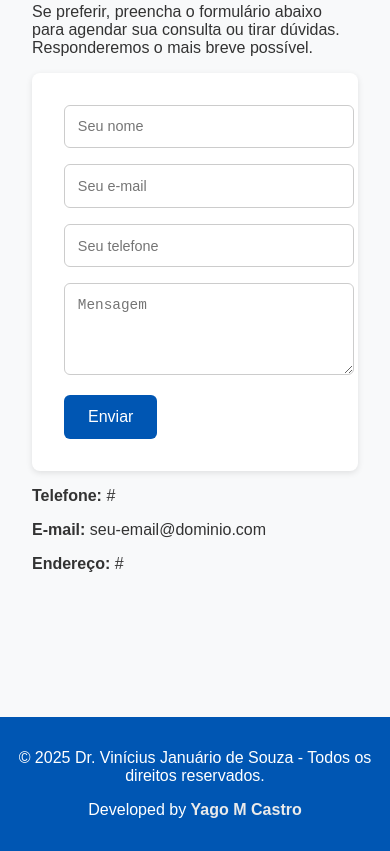
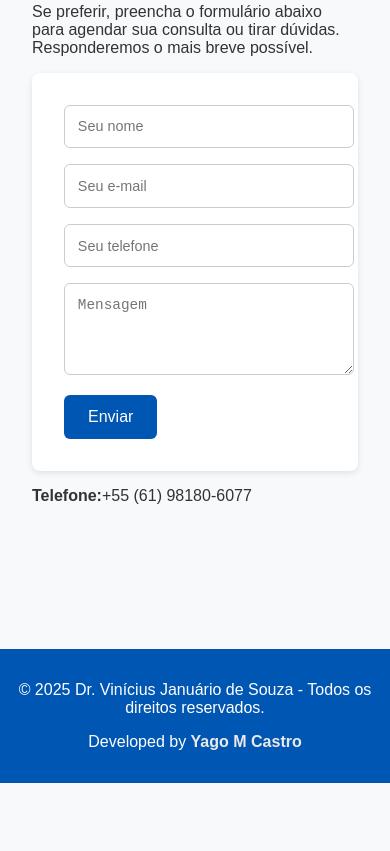
Before and after one commit to YagoMCastro/website-vjs, a plain HTML site: page index.html in a window 390 px wide. Shown: the part 1624-2475 px from the top of the page. After the commit the page ends 2407 px from the top, so only its background shows below. Drawn offline with Linux system fonts and the light colour scheme.

Commit message:
Add phone number

```diff
--- a/index.html
+++ b/index.html
@@ -451,15 +451,13 @@
     </form>
 
     <div class="contact-info">
-        <p><strong>Telefone:</strong> #</p>
-        <p><strong>E-mail:</strong> seu-email@dominio.com</p>
-        <p><strong>Endereço:</strong> #</p>
+        <p><strong>Telefone:</strong>+55 (61) 98180-6077</p>
     </div>
 </section>
 </div>
 
 <!-- Botão do WhatsApp -->
-<a href="https://wa.me/+55YOURNUMBER" class="whatsapp-button" target="_blank" title="Enviar mensagem no WhatsApp"></a>
+<a href="https://wa.me/+5561981806077" class="whatsapp-button" target="_blank" title="Enviar mensagem no WhatsApp"></a>
 
 <footer>
     <p>&copy; 2025 Dr. Vinícius Januário de Souza - Todos os direitos reservados.</p>
```
